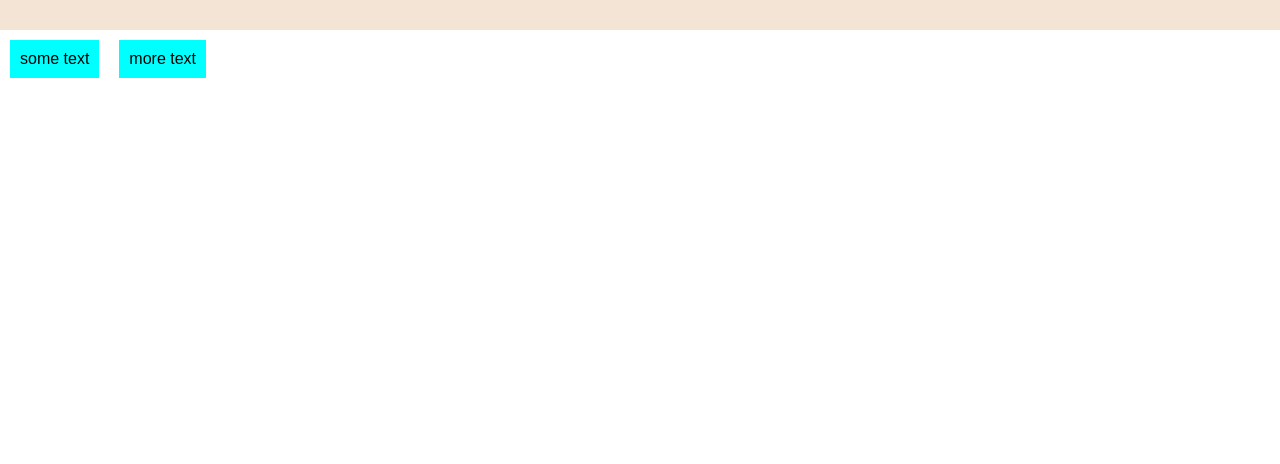
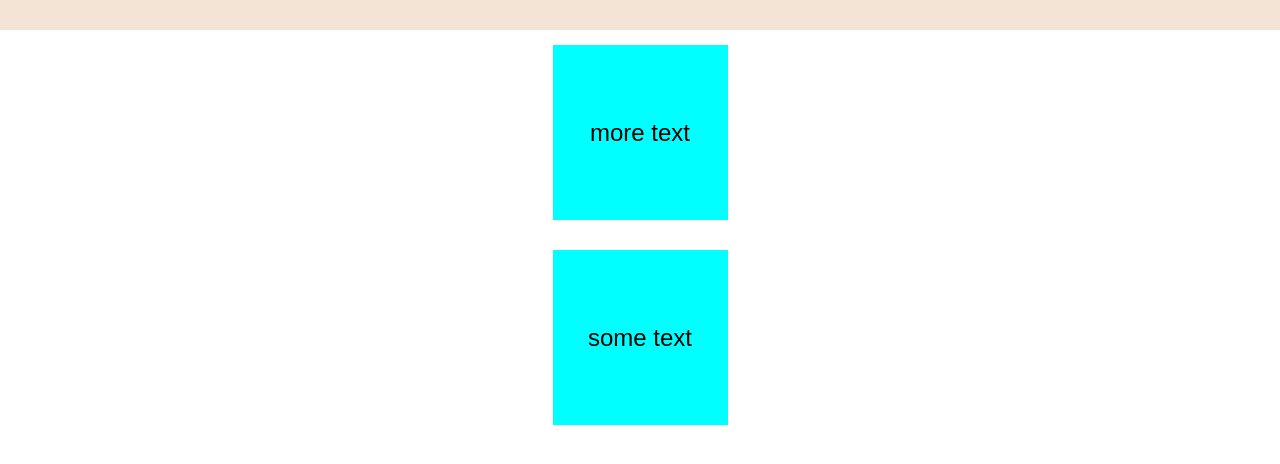
Before and after one commit to monacojay/practice-site-css, a plain HTML site: page index.html in a window 1280 px wide. Shown: the part 70-534 px from the top of the page. Drawn offline with Linux system fonts and the light colour scheme.

Commit message:
played around with flexbox

```diff
--- a/css/main.css
+++ b/css/main.css
@@ -19,15 +19,21 @@ h1 {
   margin: 0;
 }
 
-/* flexbox parent container */
-.flex-container {
+section {
   display: flex;
+  font-size: 24px;
+  align-items: center;
+  justify-content: center;
+  flex-direction: column-reverse;
+
 }
 
-/* flexbox child container */
-p {
-  flex-direction: column;
-  padding: 10px;
-  margin: 10px;
-  background: aqua;
+div {
+  display: flex;
+  justify-content: center;
+  align-items: center;
+  background-color: aqua;
+  margin: 15px;
+  width: 175px;
+  height: 175px;
 }
--- a/index.html
+++ b/index.html
@@ -13,11 +13,11 @@
     <header>
         <h1>Sample Elements for Practicing CSS</h1>
     </header>
-    <!-- section tag is flexbox container -->
     <section>
-        <!-- div is flex items -->
-        <div class="flex-container">
+        <div>
             <p>some text</p>
+        </div>
+        <div>
             <p>more text</p>
         </div>
     </section>
```
